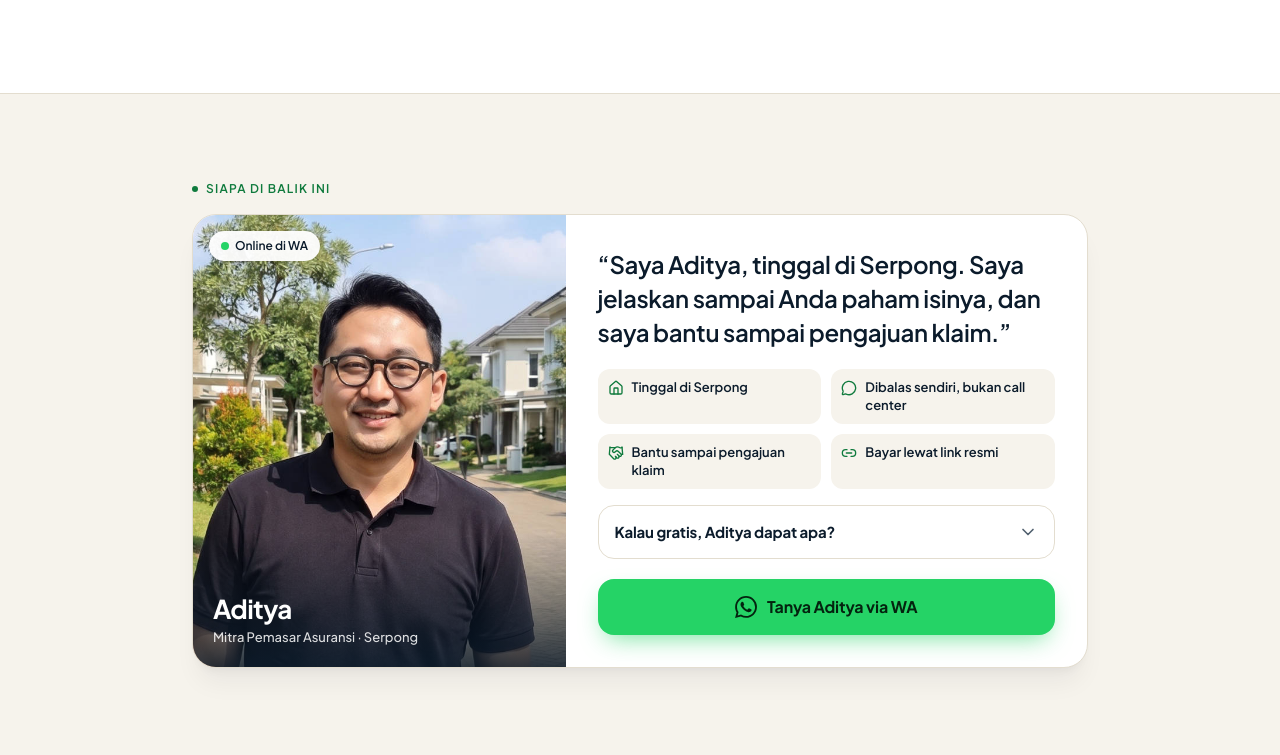
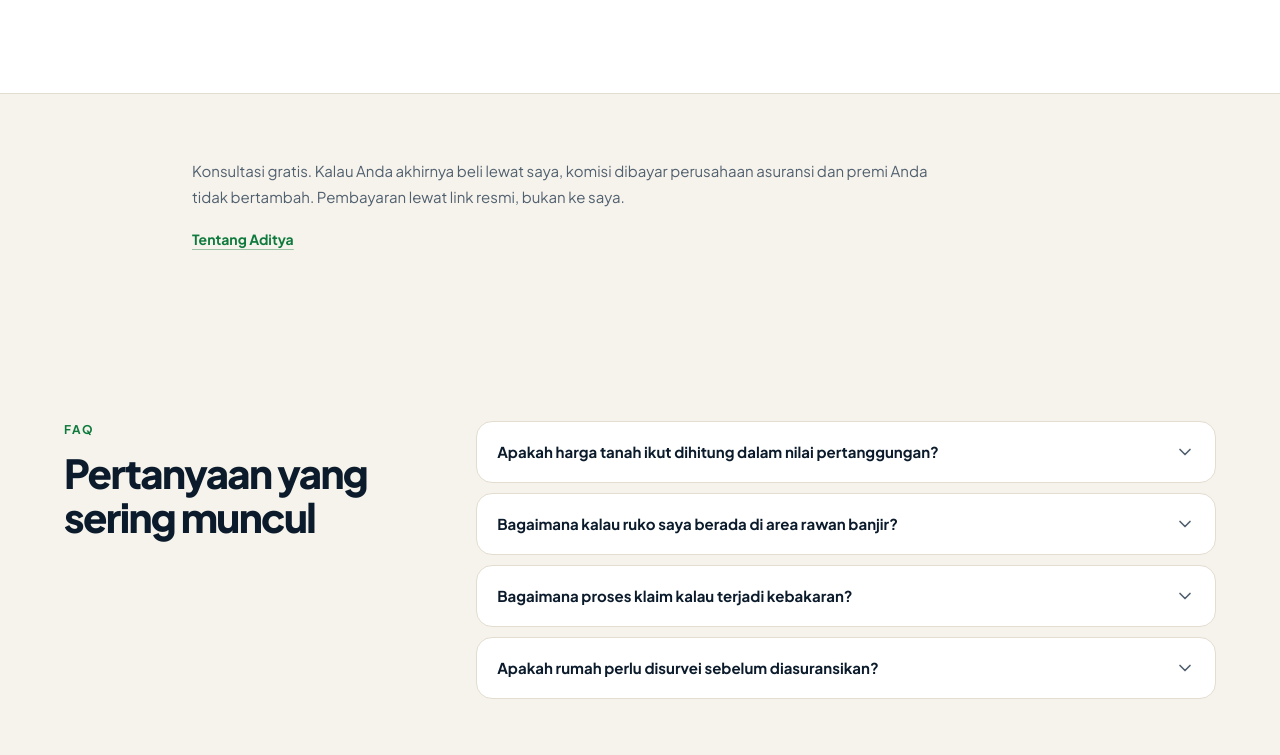
Before and after one commit to ahloen/asuransiserpong-astro, an Astro site: page /asuransi-properti in a window 1280 px wide. Shown: the part 4125-4880 px from the top of the page. Built offline with nearby package versions, Linux system fonts and the light colour scheme; Astro itself is replaced by a stand-in of ours.

Commit message:
copy: properti

```diff
--- a/src/pages/asuransi-properti.astro
+++ b/src/pages/asuransi-properti.astro
@@ -1,6 +1,5 @@
 ---
 import BaseLayout from "../layouts/BaseLayout.astro";
-import About from "../components/About.astro";
 import FinalCta from "../components/FinalCta.astro";
 import ProductHero from "../components/ProductHero.astro";
 import WaButton from "../components/WaButton.astro";
@@ -268,7 +267,12 @@ const priceItems = [
       </div>
     </section>
 
-    <About message={consultationMessage} />
+    <section class="bg-paper px-5 py-12 md:py-16">
+      <div class="mx-auto max-w-4xl">
+        <p class="max-w-3xl text-[0.9375rem] leading-[1.7] text-muted">Konsultasi gratis. Kalau Anda akhirnya beli lewat saya, komisi dibayar perusahaan asuransi dan premi Anda tidak bertambah. Pembayaran lewat link resmi, bukan ke saya.</p>
+        <a href="/#tentang" class="mt-2 inline-flex min-h-11 items-center text-[0.875rem] font-bold text-wa-deep underline decoration-wa-deep/40 underline-offset-4 hover:decoration-wa-deep">Tentang Aditya</a>
+      </div>
+    </section>
 
     <section id="faq" class="px-5 py-16 md:py-24">
       <div class="mx-auto grid max-w-6xl gap-7 md:grid-cols-[0.65fr_1.35fr] md:gap-14">
```
